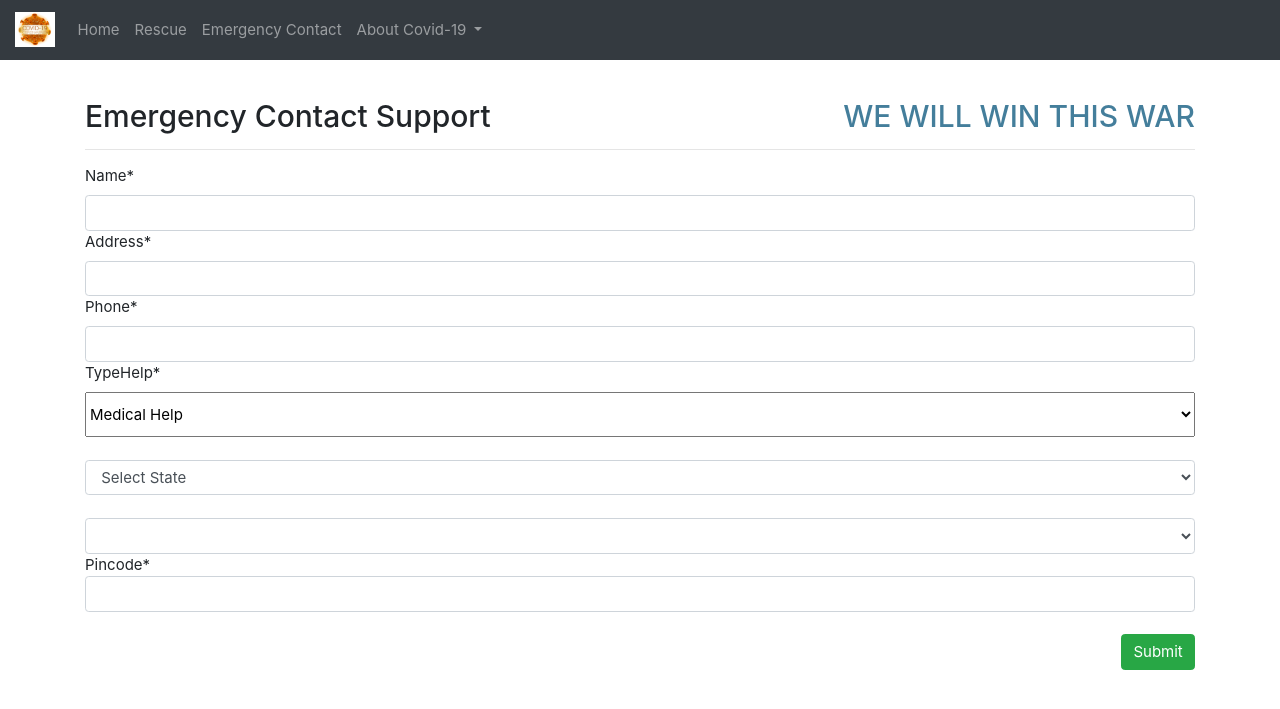
After one commit to Sarathsathyan/Corona-19, a Django app: page /emergency/ in a window 1280 px wide. The commit adds this page. Shown: the top 709 px of the page. Run offline with Django 3.2, Linux system fonts and the light colour scheme; lists and menus that the app fills with data are empty; some libraries are stand-ins or nearby versions.

Commit message:
emergency contact

```diff
--- a/corona/admin.py
+++ b/corona/admin.py
@@ -1,8 +1,9 @@
 from django.contrib import admin
 
-from.models import District,Hospitals,rescue
+from.models import District,Hospitals,rescue,contact
 # Register your models here.
 
 admin.site.register(District)
 admin.site.register(Hospitals)
 admin.site.register(rescue)
+admin.site.register(contact)
--- a/corona/forms.py
+++ b/corona/forms.py
@@ -4,7 +4,7 @@ from django.contrib.auth.models import User
 from django.core.exceptions import ObjectDoesNotExist
 from django.forms import ModelForm, Textarea
 from .models import rescue
-
+from .models import contact
 
 
 
@@ -28,3 +28,27 @@ class AddInternship(forms.ModelForm):
     class Meta:
         model = rescue
         fields = ['name','address','user_phone']
+
+
+class EmContact(forms.ModelForm):
+    name = forms.CharField(widget=forms.TextInput(
+        attrs={
+            'class': 'form-control',
+        }
+    ))
+
+    address = forms.CharField(widget=forms.TextInput(
+        attrs={
+            'class': 'form-control'
+        }
+    ))
+    phone = forms.CharField(widget=forms.TextInput(
+        attrs={
+            'class': 'form-control',
+        }
+    ))
+
+
+    class Meta:
+        model = contact
+        fields = ['name','address','phone','typeHelp','address']
--- a/corona/models.py
+++ b/corona/models.py
@@ -2,7 +2,13 @@ from django.db import models
 from phonenumber_field.modelfields import PhoneNumberField
 # Create your models here.
 
-
+HELPS =(
+    ('Medical','Medical Help'),
+    ('Food','Food Related Issues'),
+    ('police','Police Help'),
+    ('safety','Safety Issues'),
+    ('other','Others'),
+)
 
 class District(models.Model):
     dName = models.CharField(max_length=100)
@@ -29,3 +35,18 @@ class rescue(models.Model):
 
     def __str__(self):
         return self.name
+
+
+# Emergency contact
+
+class contact(models.Model):
+    name = models.CharField(max_length=100)
+    state = models.CharField(max_length=100)
+    district = models.CharField(max_length=100)
+    address = models.CharField(max_length=200)
+    typeHelp = models.CharField(max_length=50,choices=HELPS,default='Medical Help')
+    phone = PhoneNumberField(null=False,blank=False,unique=True,default='+91')
+    description = models.CharField(max_length=200)
+
+    def __str__(self):
+        return self.name
--- a/corona/urls.py
+++ b/corona/urls.py
@@ -10,4 +10,5 @@ urlpatterns = [
     path('rescue/',views.Rescue,name='rescue'),
     path('guidlines/',views.guid,name='guid'),
     path('details/',views.details,name='detail'),
+    path('emergency/',views.emergency,name = 'emergency'),
 ]
--- a/corona/views.py
+++ b/corona/views.py
@@ -5,7 +5,7 @@ from django.shortcuts import render, redirect
 import http.client
 import json
 
-from .forms import AddInternship
+from .forms import AddInternship, EmContact
 # models
 from .models import Hospitals,District,rescue
 
@@ -50,6 +50,7 @@ def index(request):
    # print(data['data'])
     return render(request, 'index.html',context)
 
+# Countrys affected corona
 
 def country(request):
     conn = http.client.HTTPSConnection("covid-193.p.rapidapi.com")
@@ -102,8 +103,8 @@ def Rescue(request):
         district = request.POST['district']
         pincode = request.POST['pin']
         mobile = request.POST.get('user_phone')
-        data = rescue(name=name,address=address,state=state,district=district,pincode=pincode,user_phone
-        =mobile)
+        print(mobile)
+        data = rescue(name=name,address=address,state=state,district=district,pincode=pincode,user_phone=mobile)
         data.save()
     context = {
         'form': form,
@@ -120,3 +121,11 @@ def guid(request):
 
 def details(request):
     return render(request,'details.html')
+
+# Emergency contact
+def emergency(request):
+    form = EmContact()
+    context ={
+        'form' : form
+    }
+    return render(request,'contact.html',context)
--- /dev/null
+++ b/templates/contact.html
@@ -0,0 +1,40 @@
+{% load crispy_forms_tags %}
+{% load  static %}
+
+<!DOCTYPE html>
+<html lang="en">
+<head>
+    <meta charset="UTF-8">
+    <title>Contact</title>
+    <script src="{% static 'js/cities.js' %}"></script>
+    <style>
+        #id_typeHelp{
+            width: 100%;
+    height: 45px;
+            font-size: 15px;
+        }
+    </style>
+</head>
+<body>
+{% include 'partials/_header.html' %}
+<div class="container" style="padding-top: 3%;">
+                <h2>Emergency Contact Support<span style="color: #447e9b; float:right">WE WILL WIN THIS WAR</span>  </h2>
+                <hr>
+                <form method="POST" class="fom-group" name="AddInternship" enctype="multipart/form-data">
+
+                    {% csrf_token %} {{ form|crispy }}
+
+                    <br>
+                    <select onchange="print_city('state', this.selectedIndex);" id="sts" name ="stt" class="form-control" required></select>
+                    <br>
+                    <select id ="state" class="form-control" name="district" required></select>
+                    <script language="javascript">print_state("sts");</script>
+                    Pincode*
+                    <input type="text" class="form-control" name ="pin" required><br>
+                    <input class="btn btn-success" type="submit" name="submit" id="submit" value="Submit" style="float: right">
+                </form>
+
+
+</div>
+</body>
+</html>
--- a/templates/partials/_header.html
+++ b/templates/partials/_header.html
@@ -32,7 +32,7 @@
       <a class="nav-link" href="{% url 'rescue' %}">Rescue</a>
     </li>
       <li class="nav-item">
-      <a class="nav-link" href="#">Contact</a>
+      <a class="nav-link" href="{% url 'emergency' %}">Emergency Contact</a>
     </li>
 
     <!-- Dropdown -->
```
Also changed, not shown: templates/countries.html (+22 -1 lines), templates/rough.html (deleted, +0 -10 lines), corona/migrations/0006_contact.py (added), db.sqlite3, 2 other files.
